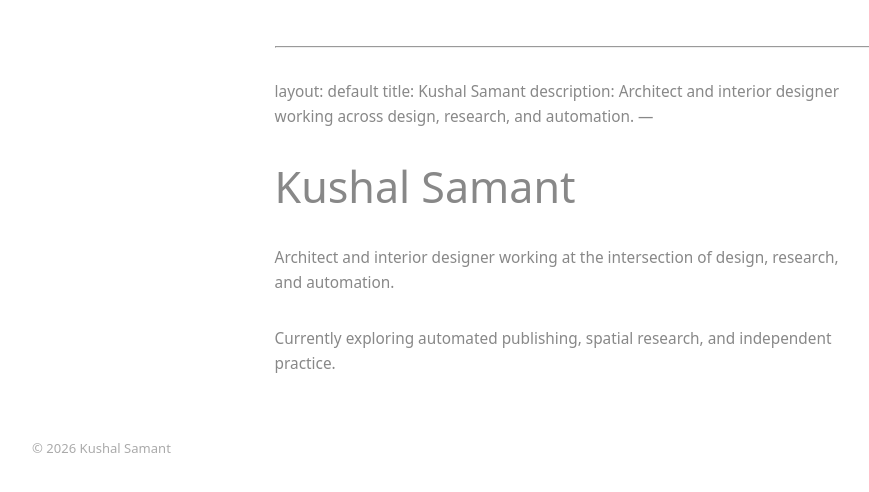
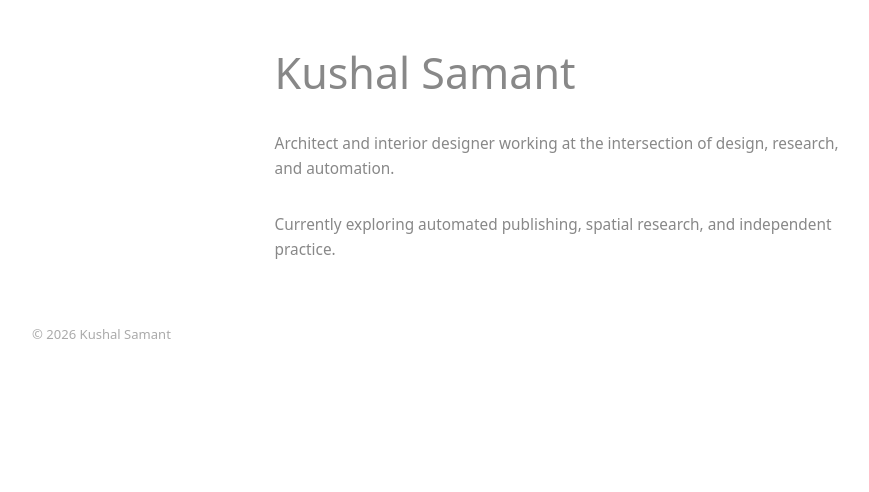
Before and after one commit to kushalsamant/kushalsamant.github.io, a Jekyll site: the page built from index.md, in a window 1280 px wide. Shown: the top 492 px of the page, without its empty margins (14-883 px from the left). Built offline with Jekyll 4.4.1, drawn with Linux system fonts in a browser that asks for light colours.

Commit message:
Update index.md

```diff
--- a/index.md
+++ b/index.md
@@ -3,12 +3,6 @@ layout: default
 title: index.md
 description: One clear sentence about the page
 ---
----
-layout: default
-title: Kushal Samant
-description: Architect and interior designer working across design, research, and automation.
----
-
 # Kushal Samant
 
 Architect and interior designer working at the intersection of
```
